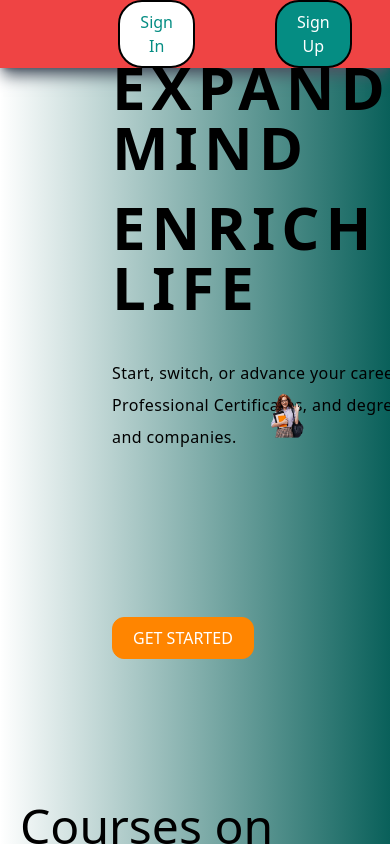
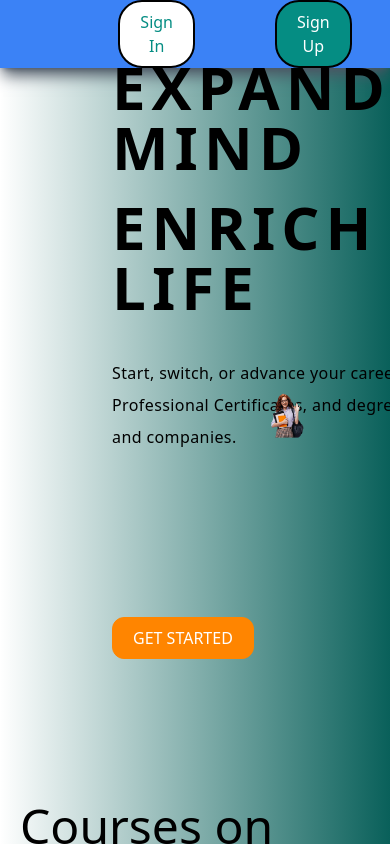
Before and after one commit to vishnaka-dasanayaka/SLTMS, a React (Create React App) app in the folder Frontend/: page / in a window 390 px wide. Shown: the top 846 px of the page. Built offline with nearby package versions, Linux system fonts and the light colour scheme.

Commit message:
conflicts

```diff
--- a/Frontend/src/components/Navigation/Navbar.jsx
+++ b/Frontend/src/components/Navigation/Navbar.jsx
@@ -5,7 +5,7 @@ function Navbar() {
   return (
     <div>
       <div>
-        <div className= 'flex items-center justify-center min-w-full bg-red-500 shadow-lg md:bg-primary lg:bg-btn_color shadow-gray-600 '>
+        <div className= 'flex items-center justify-center min-w-full bg-blue-500 shadow-lg md:bg-primary lg:bg-btn_color shadow-gray-600 '>
 
             <div className='px-10'>
                 <img className='xl:h-[130px]' src="../img/logo.png" alt="" />
```
